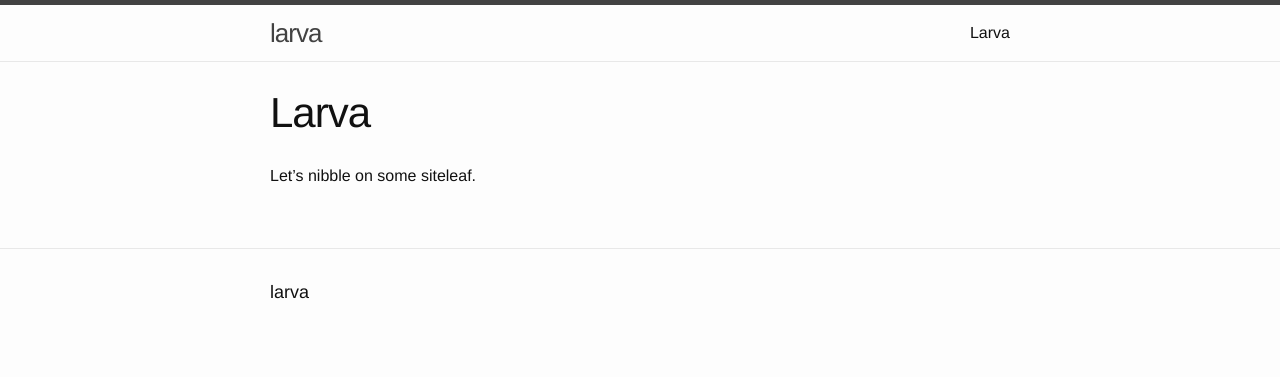
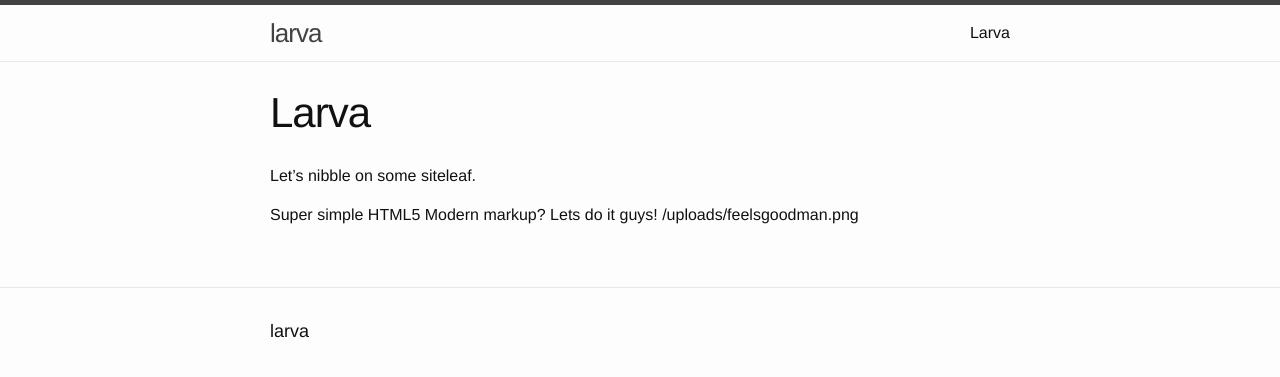
Before and after one commit to Bhanski/larva, a Jekyll site: the page built from larva.markdown, in a window 1280 px wide. Shown: the top 377 px of the page. Built offline with Jekyll 4.4.1, drawn with Linux system fonts in a browser that asks for light colours.

Commit message:
Updated Larva

```diff
--- a/larva.markdown
+++ b/larva.markdown
@@ -1,7 +1,7 @@
 ---
 title: Larva
 date: 2016-12-20 09:27:00 Z
-HTML5:
+markup:
   Title: Super simple HTML5
   Description: Modern markup? Lets do it guys!
   Picture: "/uploads/feelsgoodman.png"
@@ -11,6 +11,6 @@ CSS3:
 
 Let's nibble on some siteleaf.
 
-{{page.html5.Title}}
-{{page.html5.Description}}
-{{page.html5.Picture}}
+{{page.markup.Title}}
+{{page.markup.Description}}
+{{page.markup.Picture}}
```
